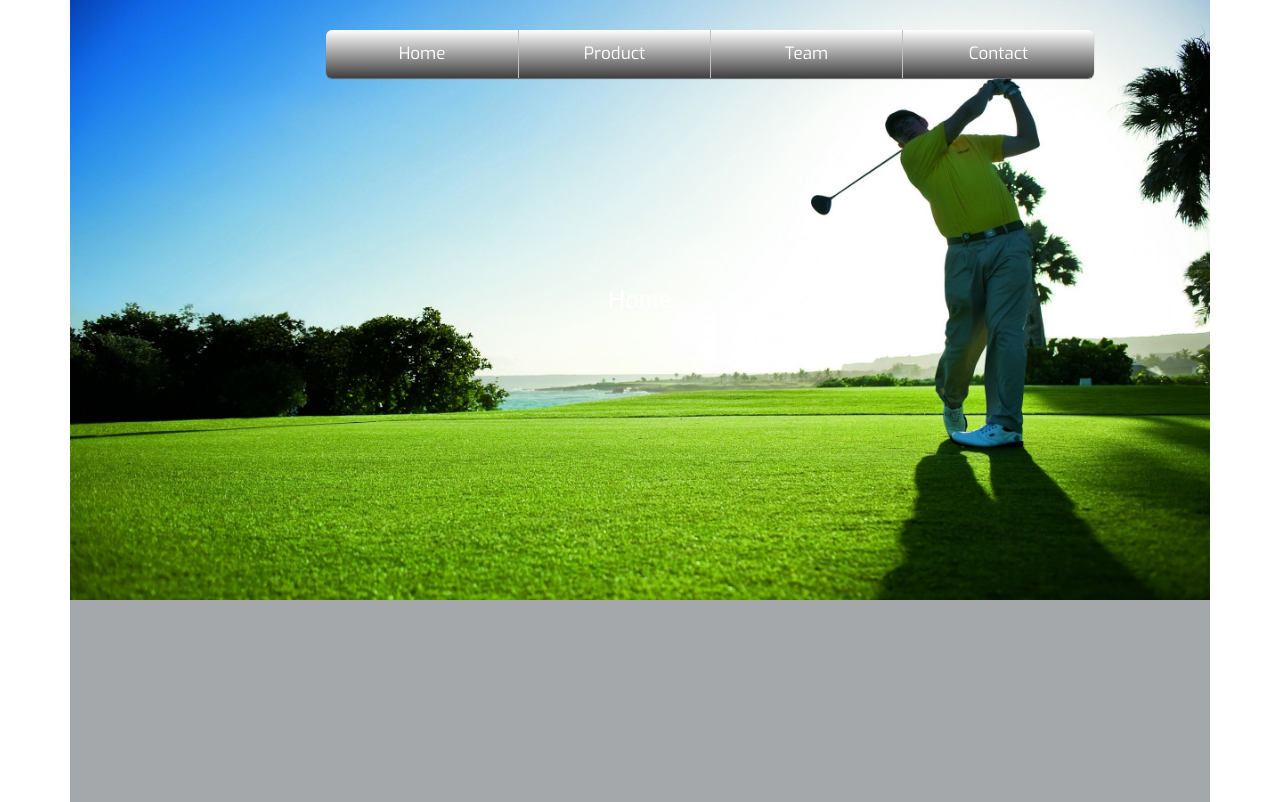
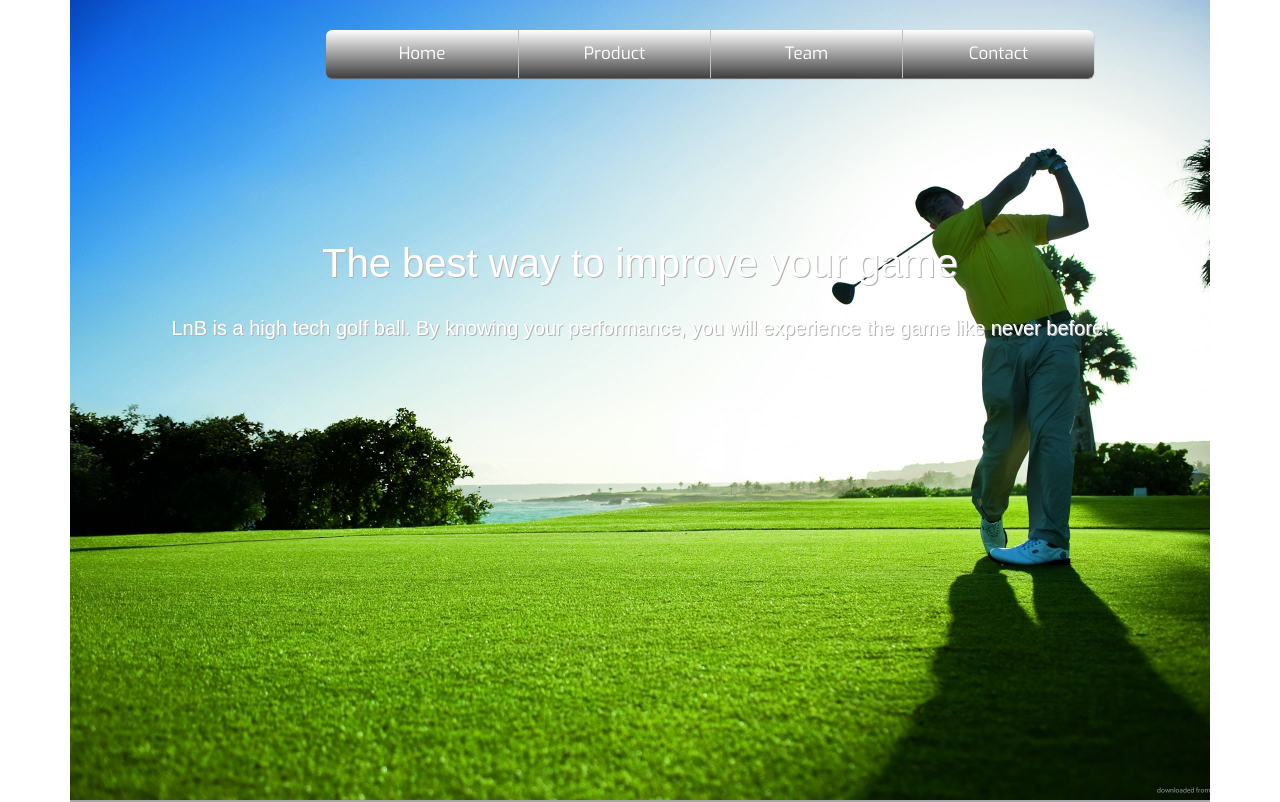
Before and after one commit to yvobenchi/websiteLnb, a website: page app/index.html in a window 1280 px wide. Shown: the top 802 px of the page. Drawn offline with nearby package versions, Linux system fonts and the light colour scheme; files that its build step writes are made by us from their sources.

Commit message:
text in the middle

```diff
--- a/app/index.html
+++ b/app/index.html
@@ -35,7 +35,10 @@
             </div>
 
 
-            <div id="section1">Home</div>
+            <div id="section1">
+                <h1>The best way to improve your game</h1>
+                <h2>LnB is a high tech golf ball. By knowing your performance, you will experience the game like never before!</h2>
+            </div>
 
             <div id="section2">Product</div>
 
--- a/app/styles/main.css
+++ b/app/styles/main.css
@@ -6,6 +6,7 @@ body{
     font-size: 24px;
     font-family: arial;
     text-align: center;
+    height: 100%;
 }
 
 .container{
@@ -71,12 +72,25 @@ body{
 }
 
 #section1{
-    line-height: 600px;
     background: url("../images/golf-background2.jpg") no-repeat center center fixed;
     background-size: cover;
+    height: 100vh;
     width: 100%;
     float: left;
     overflow: auto;
+}
+
+#section1 h1{
+    margin-top: 20%;
+    font-size: 40px;
+    line-height: 70px;
+    text-shadow: 1px 1px #b1b1b1;
+}
+
+#section1 h2{
+    font-size: 20px;
+    line-height: 20px;
+    text-shadow: 1px 1px #b1b1b1;
 }
 
 #section2{
```
